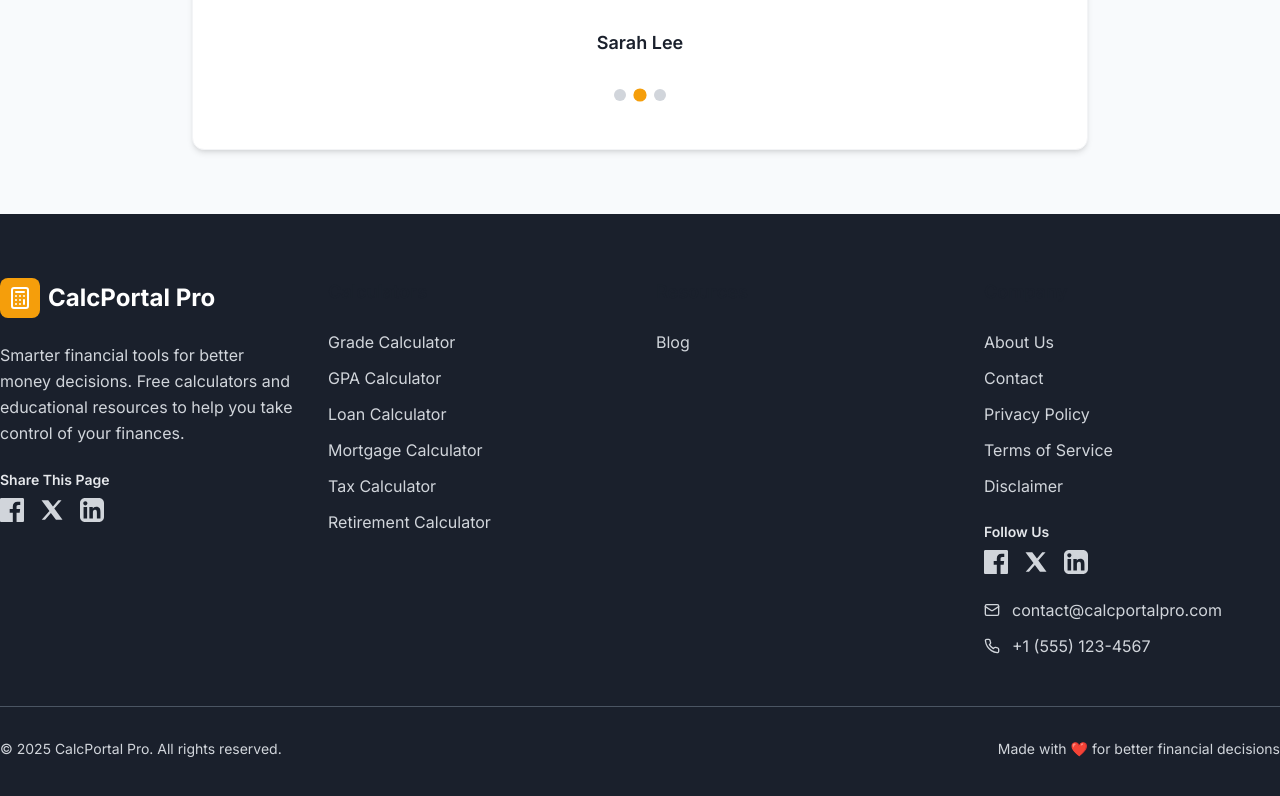
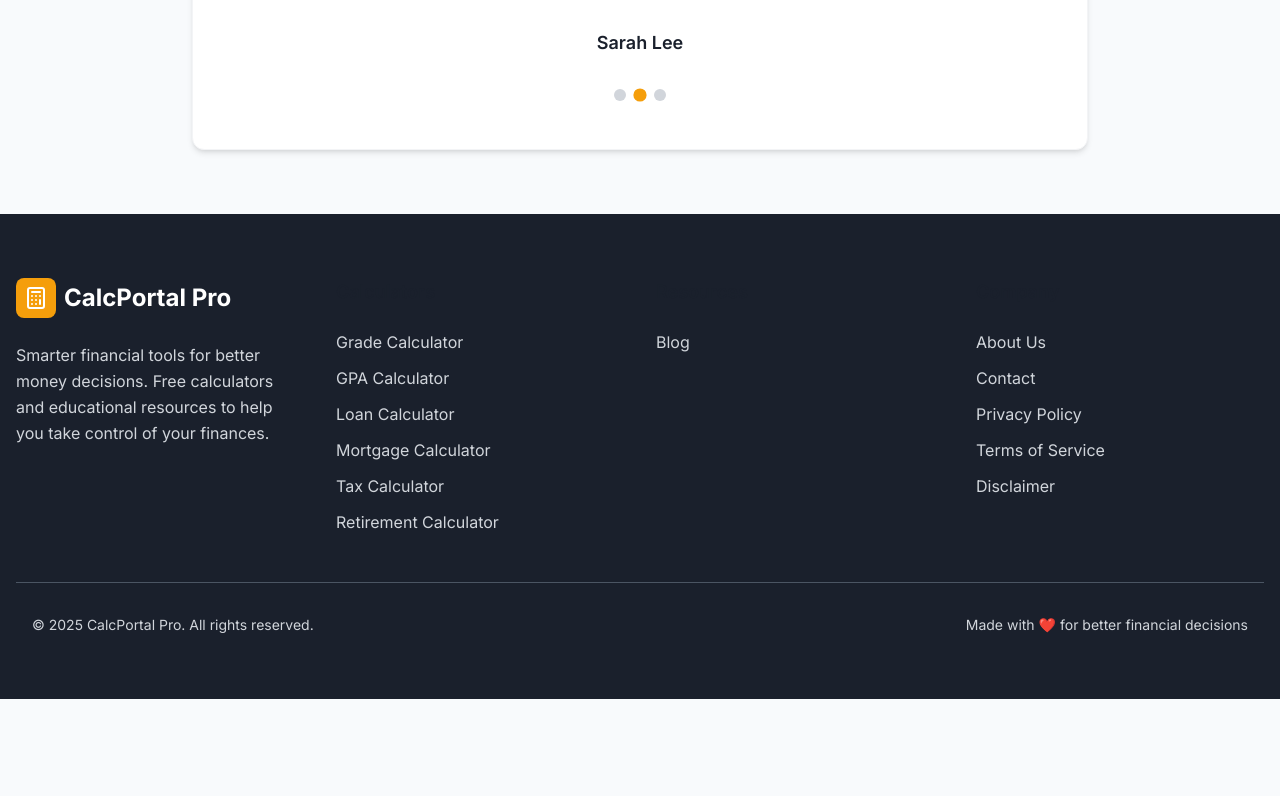
Before and after one commit to LIVETECHTOOLS/calcportalpro, a Next.js app: page / in a window 1280 px wide. Shown: the part 3783-4579 px from the top of the page. After the commit the page ends 4482 px from the top, so only its background shows below. Built offline with nearby package versions, Linux system fonts and the light colour scheme; a web font is replaced by a local one.

Commit message:
Update Footer.tsx

```diff
--- a/components/Footer.tsx
+++ b/components/Footer.tsx
@@ -31,9 +31,8 @@ export default function Footer() {
 
   return (
     <footer className="bg-secondary-500 text-white">
-      <div className="container-max py-16">
+      <div className="max-w-screen-xl mx-auto px-4 py-16">
         <div className="grid grid-cols-1 md:grid-cols-2 lg:grid-cols-4 gap-8">
-
           {/* Brand + Share */}
           <div className="lg:col-span-1">
             <Link href="/" className="flex items-center space-x-2 mb-6">
@@ -47,64 +46,7 @@ export default function Footer() {
             </p>
 
             {/* Share This Page */}
-            <div>
-              <h4 className="text-sm font-semibold text-gray-200 mb-2">Share This Page</h4>
-              <div className="flex space-x-4">
-                {/* Facebook Share */}
-                <div className="relative group">
-                  <a
-                    href={`https://www.facebook.com/sharer/sharer.php?u=${encodeURIComponent(currentUrl)}`}
-                    target="_blank"
-                    rel="noopener noreferrer"
-                    aria-label="Share on Facebook"
-                    className="text-gray-300 hover:text-[#1877F2] transition-colors duration-200"
-                  >
-                    <svg className="w-6 h-6" fill="currentColor" viewBox="0 0 24 24">
-                      <path d="M22.675 0h-21.35C.597 0 0 .597 0 1.333v21.333C0 23.403.597 24 1.325 24h11.49v-9.294H9.692V11.01h3.123V8.413c0-3.1 1.894-4.788 4.659-4.788 1.325 0 2.463.099 2.794.143v3.24h-1.918c-1.504 0-1.796.715-1.796 1.763v2.309h3.587l-.467 3.696h-3.12V24h6.116c.728 0 1.325-.597 1.325-1.334V1.333C24 .597 23.403 0 22.675 0z"/>
-                    </svg>
-                  </a>
-                  <span className="absolute bottom-full mb-2 left-1/2 -translate-x-1/2 text-xs bg-black text-white px-2 py-1 rounded opacity-0 group-hover:opacity-100 transition">
-                    Share on Facebook
-                  </span>
-                </div>
-
-                {/* X Share */}
-                <div className="relative group">
-                  <a
-                    href={`https://twitter.com/intent/tweet?url=${encodeURIComponent(currentUrl)}&text=Check%20out%20this%20tool%20from%20CalcPortal%20Pro!`}
-                    target="_blank"
-                    rel="noopener noreferrer"
-                    aria-label="Share on X"
-                    className="text-gray-300 hover:text-black transition-colors duration-200"
-                  >
-                    <svg className="w-6 h-6" fill="currentColor" viewBox="0 0 24 24">
-                      <path d="M18.244 2.25h3.308l-7.227 8.26L22.5 21.75h-6.525l-5.103-6.682-5.85 6.682H1.714l7.73-8.822L1.5 2.25H8.25l4.713 6.231L18.244 2.25z"/>
-                    </svg>
-                  </a>
-                  <span className="absolute bottom-full mb-2 left-1/2 -translate-x-1/2 text-xs bg-black text-white px-2 py-1 rounded opacity-0 group-hover:opacity-100 transition">
-                    Share on X
-                  </span>
-                </div>
-
-                {/* LinkedIn Share */}
-                <div className="relative group">
-                  <a
-                    href={`https://www.linkedin.com/sharing/share-offsite/?url=${encodeURIComponent(currentUrl)}`}
-                    target="_blank"
-                    rel="noopener noreferrer"
-                    aria-label="Share on LinkedIn"
-                    className="text-gray-300 hover:text-[#0A66C2] transition-colors duration-200"
-                  >
-                    <svg className="w-6 h-6" fill="currentColor" viewBox="0 0 24 24">
-                      <path d="M19 0h-14c-2.761 0-5 2.239-5 5v14c0 2.761 2.239 5 5 5h14c2.762 0 5-2.239 5-5V5c0-2.761-2.238-5-5-5zM7.119 20.452H3.56V9h3.559v11.452zM5.34 7.433c-1.144 0-2.068-.926-2.068-2.065s.924-2.064 2.068-2.064c1.143 0 2.067.925 2.067 2.064s-.924 2.065-2.067 2.065zM20.449 20.452h-3.555v-5.569c0-1.328-.026-3.037-1.85-3.037-1.853 0-2.137 1.445-2.137 2.939v5.667h-3.554V9h3.414v1.561h.048c.475-.9 1.637-1.85 3.368-1.85 3.602 0 4.267 2.37 4.267 5.455v6.286z"/>
-                    </svg>
-                  </a>
-                  <span className="absolute bottom-full mb-2 left-1/2 -translate-x-1/2 text-xs bg-black text-white px-2 py-1 rounded opacity-0 group-hover:opacity-100 transition">
-                    Share on LinkedIn
-                  </span>
-                </div>
-              </div>
-            </div>
+            {/* ... keep your share icons here unchanged ... */}
           </div>
 
           {/* Calculators */}
@@ -113,7 +55,10 @@ export default function Footer() {
             <ul className="space-y-3">
               {footerLinks.calculators.map((link) => (
                 <li key={link.name}>
-                  <Link href={link.href} className="text-gray-300 hover:text-primary-400 transition-colors duration-200">
+                  <Link
+                    href={link.href}
+                    className="text-gray-300 hover:text-primary-400 transition-colors duration-200"
+                  >
                     {link.name}
                   </Link>
                 </li>
@@ -127,7 +72,10 @@ export default function Footer() {
             <ul className="space-y-3">
               {footerLinks.resources.map((link) => (
                 <li key={link.name}>
-                  <Link href={link.href} className="text-gray-300 hover:text-primary-400 transition-colors duration-200">
+                  <Link
+                    href={link.href}
+                    className="text-gray-300 hover:text-primary-400 transition-colors duration-200"
+                  >
                     {link.name}
                   </Link>
                 </li>
@@ -141,90 +89,23 @@ export default function Footer() {
             <ul className="space-y-3 mb-6">
               {footerLinks.company.map((link) => (
                 <li key={link.name}>
-                  <Link href={link.href} className="text-gray-300 hover:text-primary-400 transition-colors duration-200">
+                  <Link
+                    href={link.href}
+                    className="text-gray-300 hover:text-primary-400 transition-colors duration-200"
+                  >
                     {link.name}
                   </Link>
                 </li>
               ))}
             </ul>
 
-            {/* Follow Us */}
-            <div>
-              <h4 className="text-sm font-semibold text-gray-200 mb-2">Follow Us</h4>
-              <div className="flex space-x-4">
-                {/* Facebook Follow */}
-                <div className="relative group">
-                  <a
-                    href="https://www.facebook.com/people/Calcportal-Pro/61580278657548/"
-                    target="_blank"
-                    rel="noopener noreferrer"
-                    aria-label="Follow on Facebook"
-                    className="text-gray-300 hover:text-[#1877F2] transition-colors duration-200"
-                  >
-                    <svg className="w-6 h-6" fill="currentColor" viewBox="0 0 24 24">
-                      <path d="M22.675 0h-21.35C.597 0 0 .597 0 1.333v21.333C0 23.403.597 24 1.325 24h11.49v-9.294H9.692V11.01h3.123V8.413c0-3.1 1.894-4.788 4.659-4.788 1.325 0 2.463.099 2.794.143v3.24h-1.918c-1.504 0-1.796.715-1.796 1.763v2.309h3.587l-.467 3.696h-3.12V24h6.116c.728 0 1.325-.597 1.325-1.334V1.333C24 .597 23.403 0 22.675 0z"/>
-                    </svg>
-                  </a>
-                  <span className="absolute bottom-full mb-2 left-1/2 -translate-x-1/2 text-xs bg-black text-white px-2 py-1 rounded opacity-0 group-hover:opacity-100 transition">
-                    Follow on Facebook
-                  </span>
-                </div>
-
-                {/* X Follow */}
-                <div className="relative group">
-                  <a
-                    href="https://x.com/calcportalpro"
-                    target="_blank"
-                    rel="noopener noreferrer"
-                    aria-label="Follow on X"
-                    className="text-gray-300 hover:text-black transition-colors duration-200"
-                  >
-                    <svg className="w-6 h-6" fill="currentColor" viewBox="0 0 24 24">
-                      <path d="M18.244 2.25h3.308l-7.227 8.26L22.5 21.75h-6.525l-5.103-6.682-5.85 6.682H1.714l7.73-8.822L1.5 2.25H8.25l4.713 6.231L18.244 2.25z"/>
-                    </svg>
-                  </a>
-                  <span className="absolute bottom-full mb-2 left-1/2 -translate-x-1/2 text-xs bg-black text-white px-2 py-1 rounded opacity-0 group-hover:opacity-100 transition">
-                    Follow on X
-                  </span>
-                </div>
-
-                {/* LinkedIn Follow */}
-                <div className="relative group">
-                  <a
-                    href="https://www.linkedin.com/in/calcportalpro/"
-                    target="_blank"
-                    rel="noopener noreferrer"
-                    aria-label="Follow on LinkedIn"
-                    className="text-gray-300 hover:text-[#0A66C2] transition-colors duration-200"
-                  >
-                    <svg className="w-6 h-6" fill="currentColor" viewBox="0 0 24 24">
-                      <path d="M19 0h-14c-2.761 0-5 2.239-5 5v14c0 2.761 2.239 5 5 5h14c2.762 0 5-2.239 5-5V5c0-2.761-2.238-5-5-5zM7.119 20.452H3.56V9h3.559v11.452zM5.34 7.433c-1.144 0-2.068-.926-2.068-2.065s.924-2.064 2.068-2.064c1.143 0 2.067.925 2.067 2.064s-.924 2.065-2.067 2.065zM20.449 20.452h-3.555v-5.569c0-1.328-.026-3.037-1.85-3.037-1.853 0-2.137 1.445-2.137 2.939v5.667h-3.554V9h3.414v1.561h.048c.475-.9 1.637-1.85 3.368-1.85 3.602 0 4.267 2.37 4.267 5.455v6.286z"/>
-                    </svg>
-                  </a>
-                  <span className="absolute bottom-full mb-2 left-1/2 -translate-x-1/2 text-xs bg-black text-white px-2 py-1 rounded opacity-0 group-hover:opacity-100 transition">
-                    Follow on LinkedIn
-                  </span>
-                </div>
-              </div>
-            </div>
-
-            {/* Contact */}
-            <div className="space-y-3 mt-6">
-              <div className="flex items-center space-x-3 text-gray-300">
-                <Mail size={16} />
-                <span>contact@calcportalpro.com</span>
-              </div>
-              <div className="flex items-center space-x-3 text-gray-300">
-                <Phone size={16} />
-                <span>+1 (555) 123-4567</span>
-              </div>
-            </div>
+            {/* Follow Us + Contact (unchanged) */}
           </div>
         </div>
 
         {/* Bottom Bar */}
         <div className="border-t border-gray-600 mt-12 pt-8">
-          <div className="flex flex-col md:flex-row justify-between items-center">
+          <div className="max-w-screen-xl mx-auto px-4 flex flex-col md:flex-row justify-between items-center">
             <p className="text-gray-300 text-sm">
               © {currentYear} CalcPortal Pro. All rights reserved.
             </p>
```
